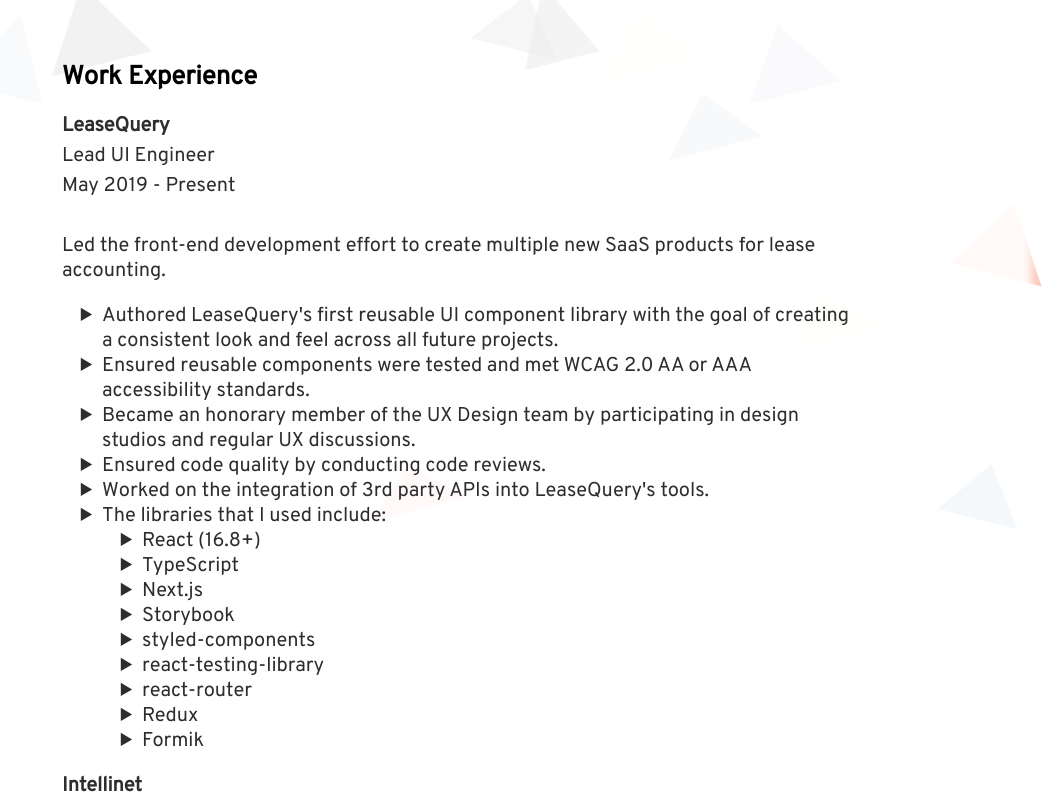
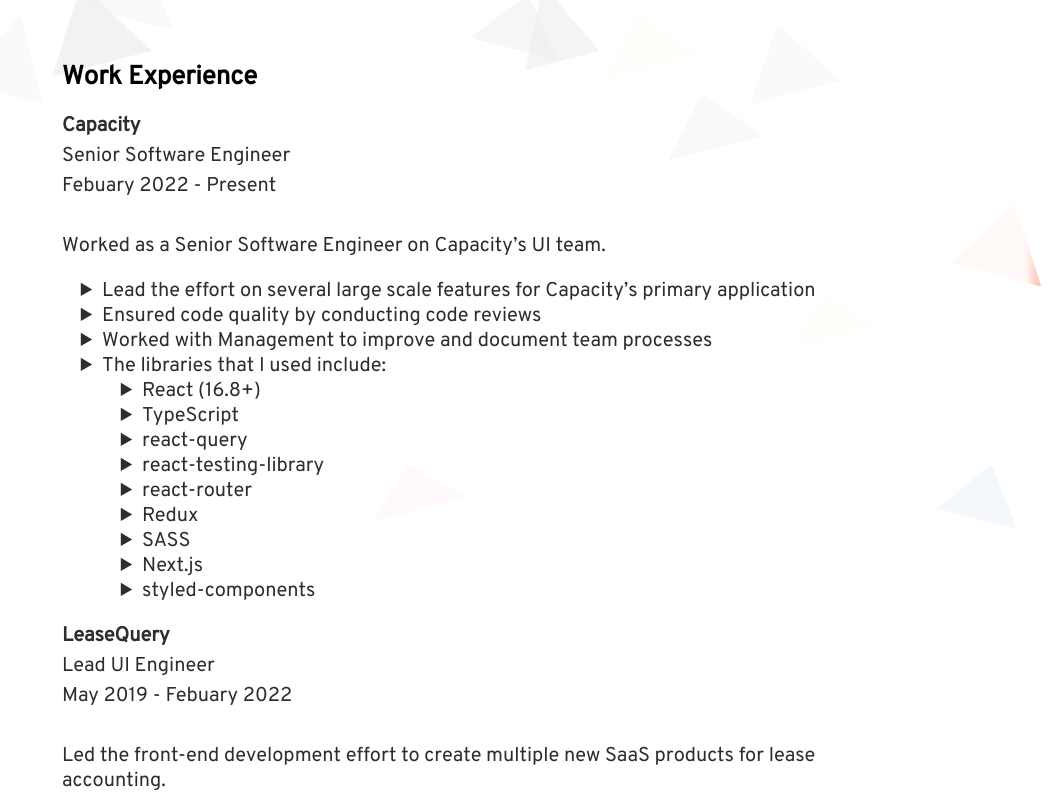
Before and after one commit to gabrielruss/gabrielruss-dev, a Next.js app: page /resume in a window 1280 px wide. Shown: the part 487-1281 px from the top of the page, without its empty margins (228-1280 px from the left). Built offline with nearby package versions, Linux system fonts and the light colour scheme.

Commit message:
updating

```diff
--- a/components/Resume.tsx
+++ b/components/Resume.tsx
@@ -94,9 +94,40 @@
         <ResumeSection>
           <Header size="small">Work Experience</Header>
           <ResumeSubSection>
+            <b>Capacity</b>
+            <p>Senior Software Engineer</p>
+            <p>Febuary 2022 - Present</p>
+            <br />
+            <p>Worked as a Senior Software Engineer on Capacity’s UI team.</p>
+            <ul>
+              <li>
+                Lead the effort on several large scale features for Capacity’s
+                primary application
+              </li>
+              <li>Ensured code quality by conducting code reviews</li>
+              <li>
+                Worked with Management to improve and document team processes
+              </li>
+              <li>
+                The libraries that I used include:
+                <ul>
+                  <li>React (16.8+)</li>
+                  <li>TypeScript</li>
+                  <li>react-query</li>
+                  <li>react-testing-library</li>
+                  <li>react-router</li>
+                  <li>Redux</li>
+                  <li>SASS</li>
+                  <li>Next.js</li>
+                  <li>styled-components</li>
+                </ul>
+              </li>
+            </ul>
+          </ResumeSubSection>
+          <ResumeSubSection>
             <b>LeaseQuery</b>
             <p>Lead UI Engineer</p>
-            <p>May 2019 - Present</p>
+            <p>May 2019 - Febuary 2022</p>
             <br />
             <p>
               Led the front-end development effort to create multiple new SaaS
--- a/components/util/_constants.ts
+++ b/components/util/_constants.ts
@@ -1,4 +1,4 @@
-const RESUME_GUID = '1sc5L4vaR6copZKrNhBiwzgsoHzAWRAML';
+const RESUME_GUID = '1zyQvYpaty5Ugv6FotejBtoNRNzR_Whok';
 
 export const RESUME_DL_LINK = `https://drive.google.com/uc?export=download&id=${RESUME_GUID}`;
 
```
